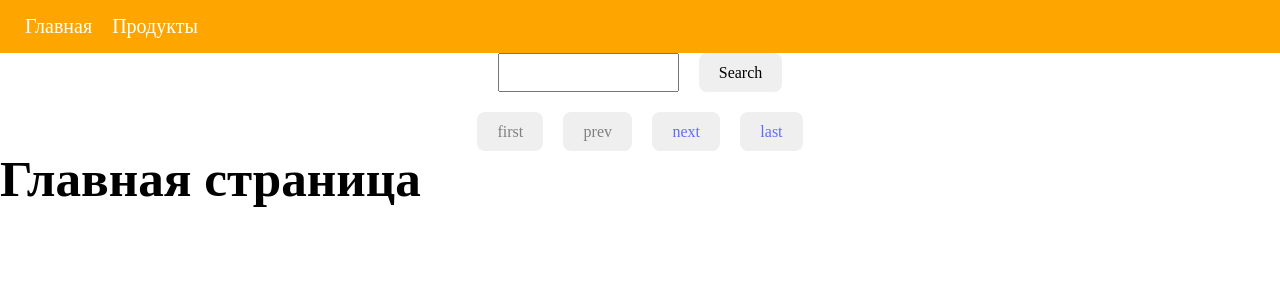
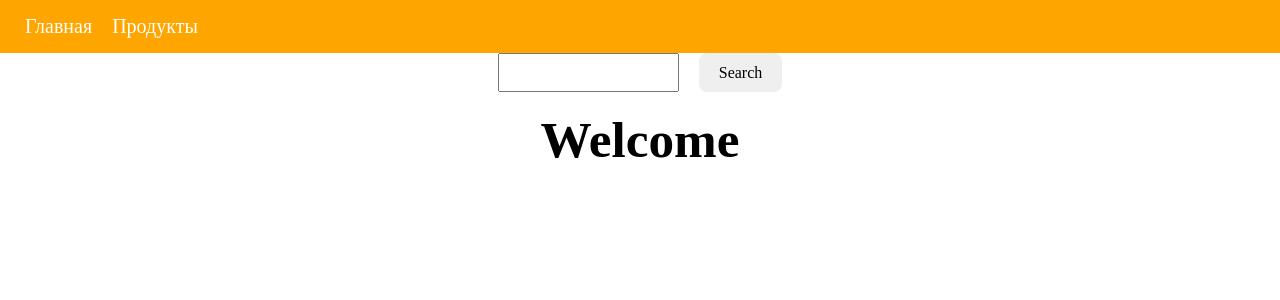
Before and after one commit to GinezisNWD/RS-React-2023Q4, a Next.js app: page / in a window 1280 px wide. Shown: the top 300 px of the page. Built offline with nearby package versions, Linux system fonts and the light colour scheme.

Commit message:
refactor: change structure of the pages

```diff
--- a/pages/index.tsx
+++ b/pages/index.tsx
@@ -5,7 +5,7 @@ import { MainContainer } from '../src/components/MainContainer'
 export function Index() {
   return (
     <MainContainer title='Home'>
-      <h1>Главная страница</h1>
+      <h1 style={{ textAlign: 'center' }}>Welcome</h1>
     </MainContainer>
   )
 }
--- a/pages/products.tsx
+++ b/pages/products.tsx
@@ -1,11 +1,14 @@
 import React from 'react'
 import { MainContainer } from '../src/components/MainContainer'
 import { Products } from '../src/components/Products'
+import Pagination from '../src/components/Pagination';
 
 
 export function ProductsPage({ products }) {
   return (
     <MainContainer title='Products'>
+
+      <Pagination />
       <Products products={products}></Products>
     </MainContainer>
   )
--- a/pages/products/[page].tsx
+++ b/pages/products/[page].tsx
@@ -1,12 +1,13 @@
 import React from 'react'
 import { GetServerSidePropsContext } from 'next'
 import { MainContainer } from '../../src/components/MainContainer'
-
 import { Products } from '../../src/components/Products'
+import Pagination from '../../src/components/Pagination';
 
 export function Page({ products }) {
   return (
     <MainContainer title='Products'>
+      <Pagination />
       <Products products={products}></Products>
     </MainContainer>
   )
--- a/src/components/MainContainer.tsx
+++ b/src/components/MainContainer.tsx
@@ -2,7 +2,6 @@ import React from 'react';
 import Head from 'next/head';
 import Link from 'next/link';
 import { Search } from './Search';
-import Pagination from './Pagination';
 
 interface MainContainerProps {
   children: React.ReactNode;
@@ -41,7 +40,6 @@ export function MainContainer({ children, title }: MainContainerProps) {
       </style>
 
       <Search />
-      <Pagination />
 
       <div>{children}</div>
     </>
```
